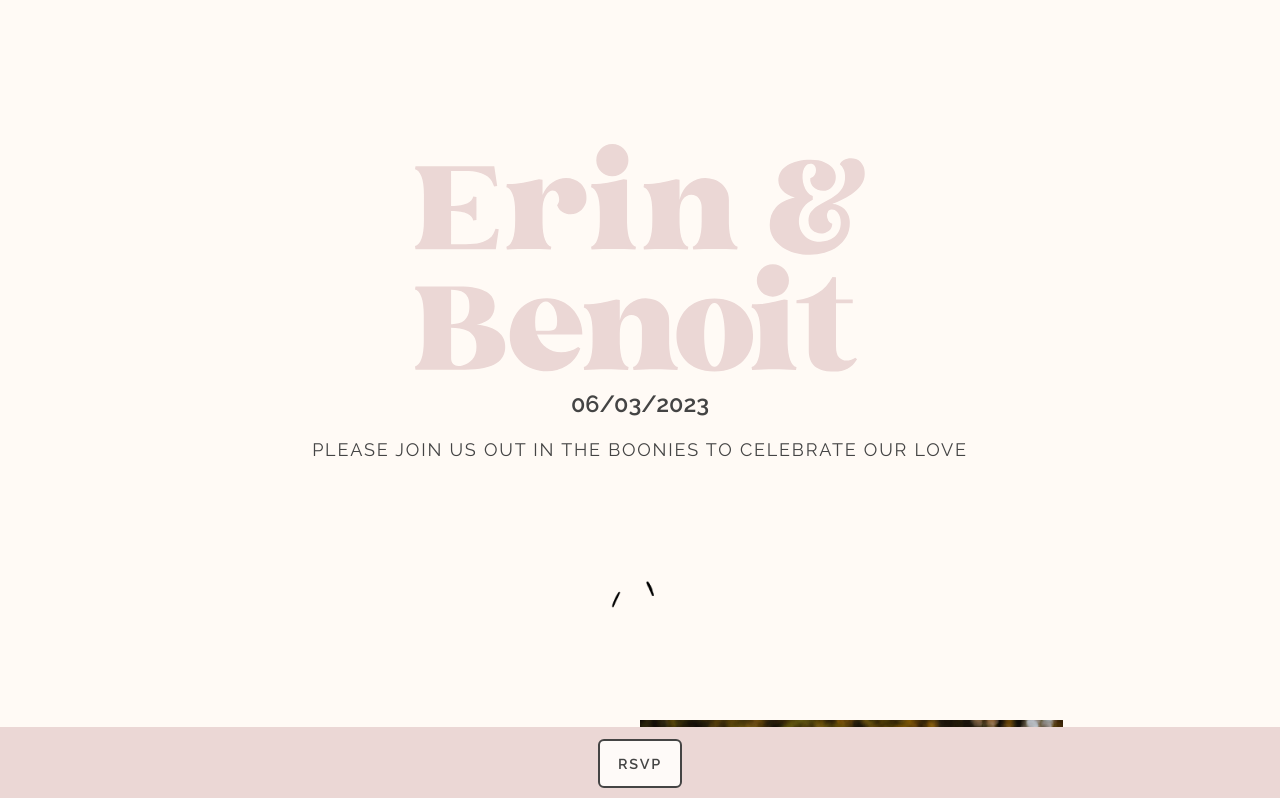
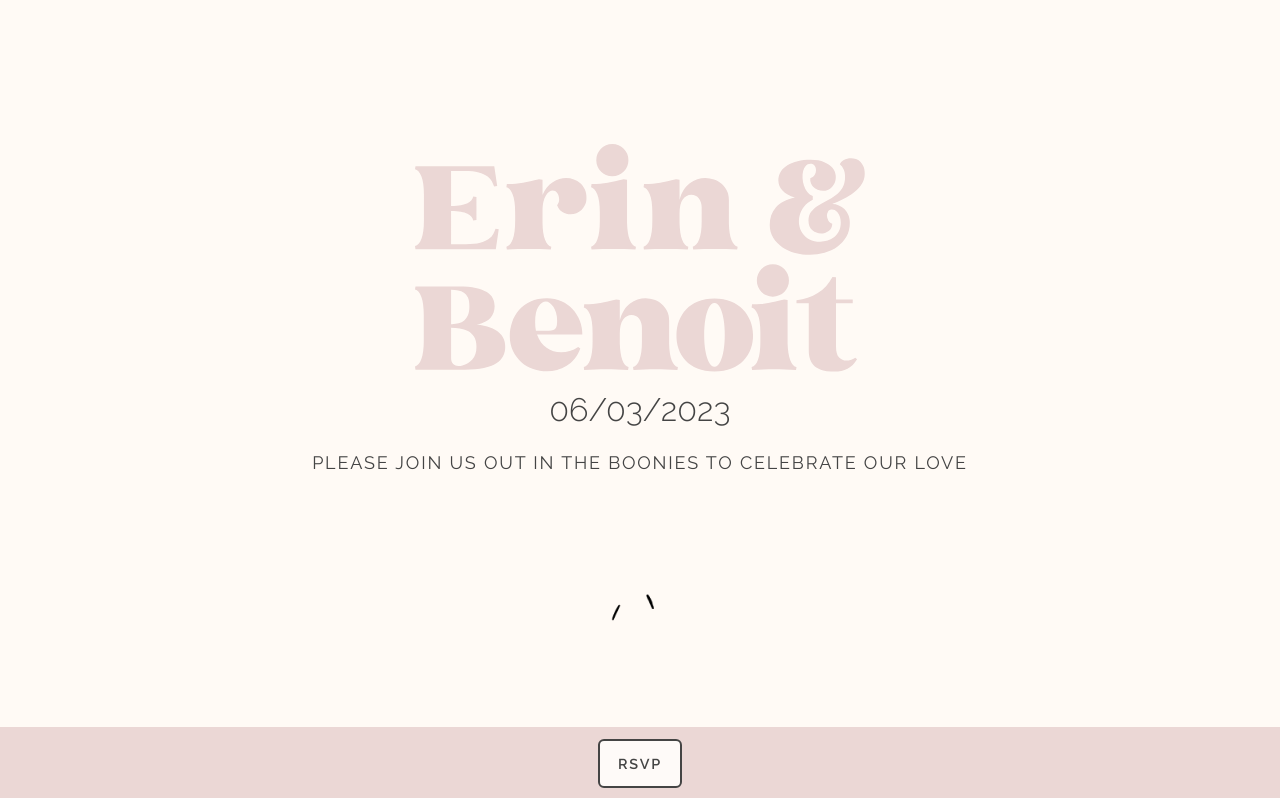
Before and after one commit to martenbjork/erin-and-benoit, a Next.js app: page / in a window 1280 px wide. Shown: the top 798 px of the page. Built offline with nearby package versions, Linux system fonts and the light colour scheme.

Commit message:
Update Home.module.scss

```diff
--- a/src/styles/Home.module.scss
+++ b/src/styles/Home.module.scss
@@ -46,10 +46,9 @@
   }
 
   h1 {
-    font-size: 1.3rem;
+    font-size: 1.8rem;
     margin-top: .8rem;
     margin-bottom: .8rem;
-    font-weight: bold;
   }
 
   .HeroContent {
```
